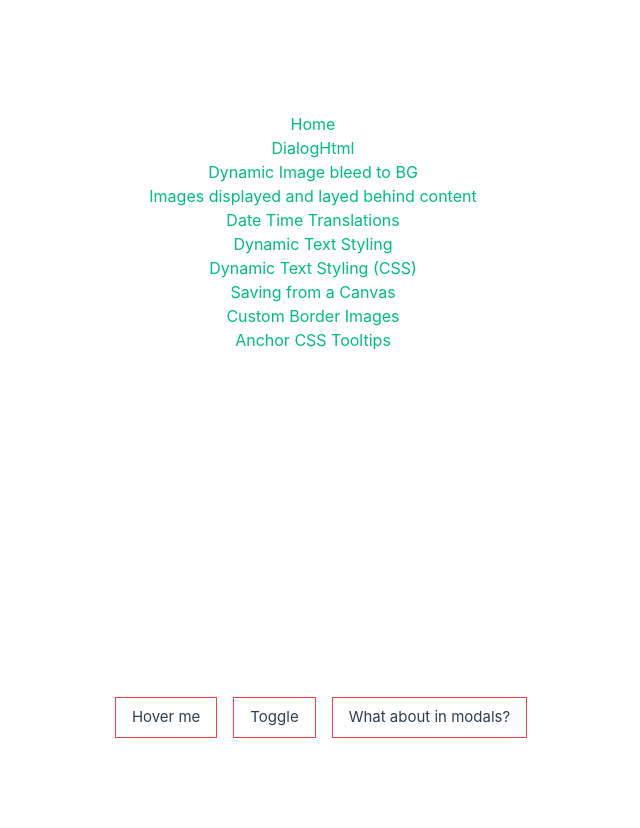
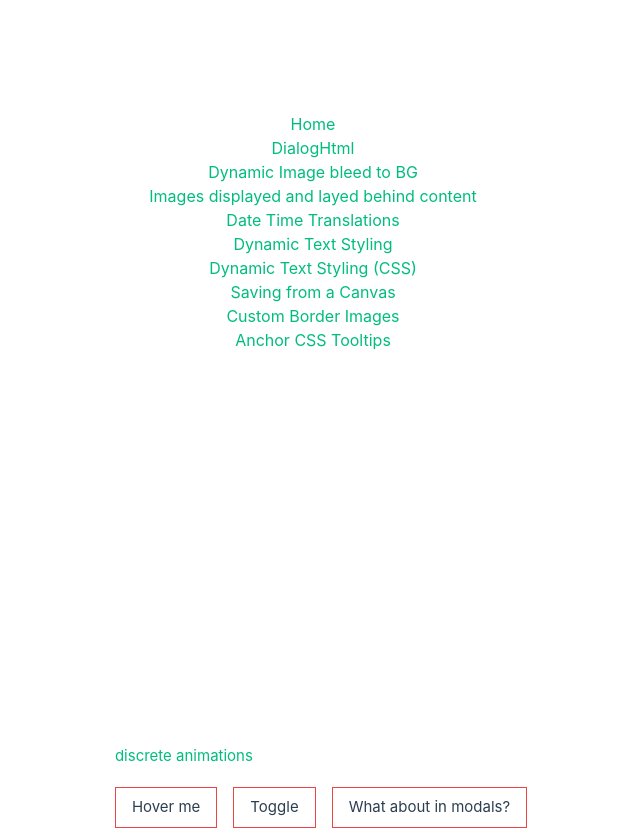
Before and after one commit to AndrewDavidsonDigital/considerations, a Vue app: page /tooltips in a window 1280 px wide. Shown: the whole page, without its empty margins (319-959 px from the left). Before the commit the page ends 800 px from the top, so only its background shows below. Built offline with nearby package versions, Linux system fonts and the light colour scheme.

Commit message:
Tooltips:  - Add details linking to discrete animations to solve z-indexing / stackning

```diff
--- a/src/views/CSSAnchorTooltips.vue
+++ b/src/views/CSSAnchorTooltips.vue
@@ -29,6 +29,7 @@ function toggleHelper(){
     <p class="indent-5">How can we use the new css Anchor properties to configure different types of tooltips</p>
     <h2 class="text-xl">Logic: </h2>
     <p class="indent-5">CSS anchors / anchoring is composed of two segments, the anchor object it self and the element(s) that is paired to it. Anchors and their content can be declared in Tailwind arbitrarily `[anchor-name:_--ANCHOR-NAME]`, and can be triggered programatically via dynamic CSS application `:class` or via confitional css of other elements `peer-hover:opcaity-100`</p>
+    <p class="indent-5">Given that the anchored element is always in the dom we will need remove these as they tooltip, even at opaicty-0, will sit above other elements in the base css stack, this can be cleanly solved with <RouterLink to="/discrete-animations">discrete animations</RouterLink></p>
   </section>
   <section class="flex gap-x-4">
     <!-- current version of tailwind will auto `var` wrap anything that starts with `--` so need to escape this with the help of whitespace escape `_--` -->
```
